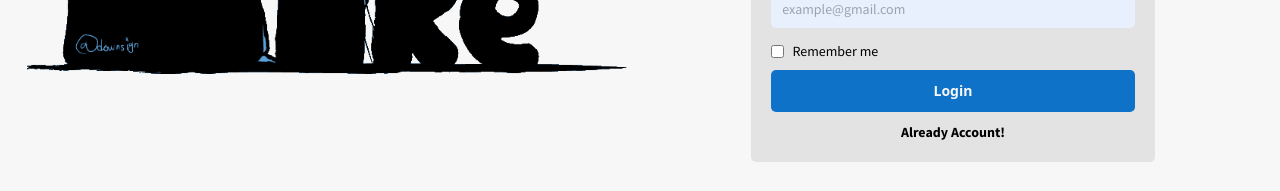
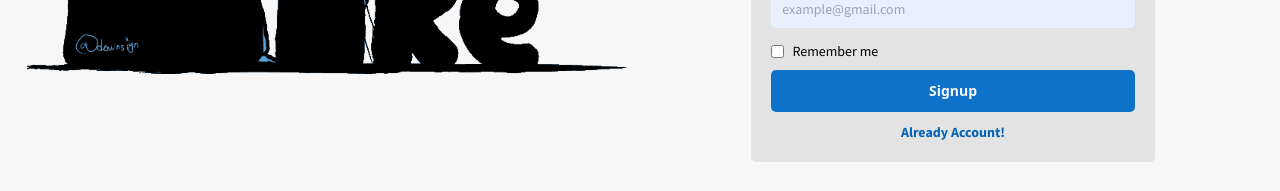
Before and after one commit to pritam-kr/like, a React (Create React App) app: page /signup in a window 1280 px wide. In both pictures the pointer is over the link "Already Account!". Shown: the part 451-642 px from the top of the page. Built offline with nearby package versions, Linux system fonts and the light colour scheme; what miragejs would draw is missing.

Commit message:
Minor changes

```diff
--- a/src/App.css
+++ b/src/App.css
@@ -56,3 +56,8 @@ label,
 textarea, a, .paragraph {
     font-family: 'Source Sans Pro', sans-serif;
 }
+
+a:hover{
+    color: var(--primary-hover);
+    transition: 0.3s ease-out;
+}
--- a/src/Pages/AuthPage/Signup.jsx
+++ b/src/Pages/AuthPage/Signup.jsx
@@ -53,7 +53,7 @@ const Signup = () => {
                   />
                 </div>
 
-                <div >
+                <div>
                   <label className="input-label block">
                     Confirm Password: <span className="required">*</span>
                   </label>
@@ -77,8 +77,6 @@ const Signup = () => {
                       />
                     )}
                   </div>
-
-
                 </div>
               </div>
 
@@ -101,7 +99,7 @@ const Signup = () => {
 
               <div>
                 <button className="btn btn-primary w-full p-4 font-semibold">
-                  Login
+                  Signup
                 </button>
               </div>
 
```
Lines whose indentation alone changed are shown as unchanged.
